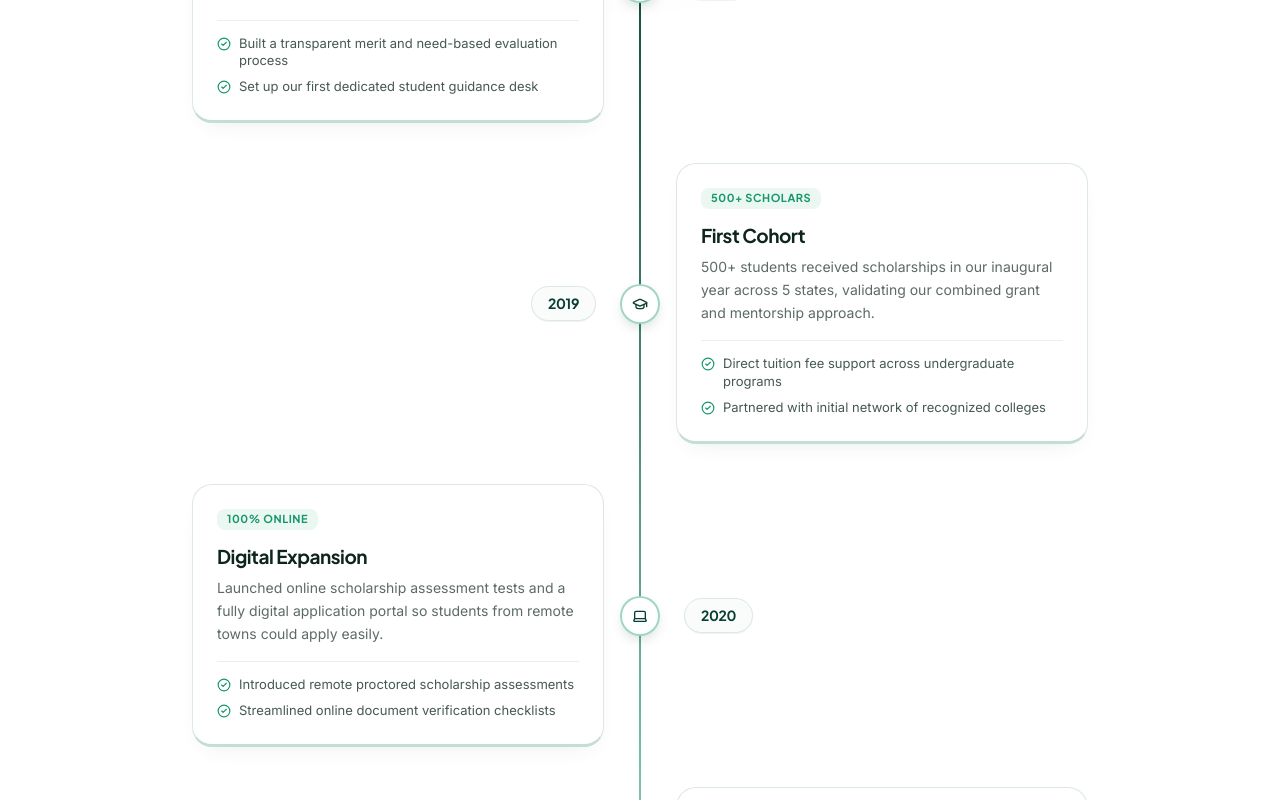
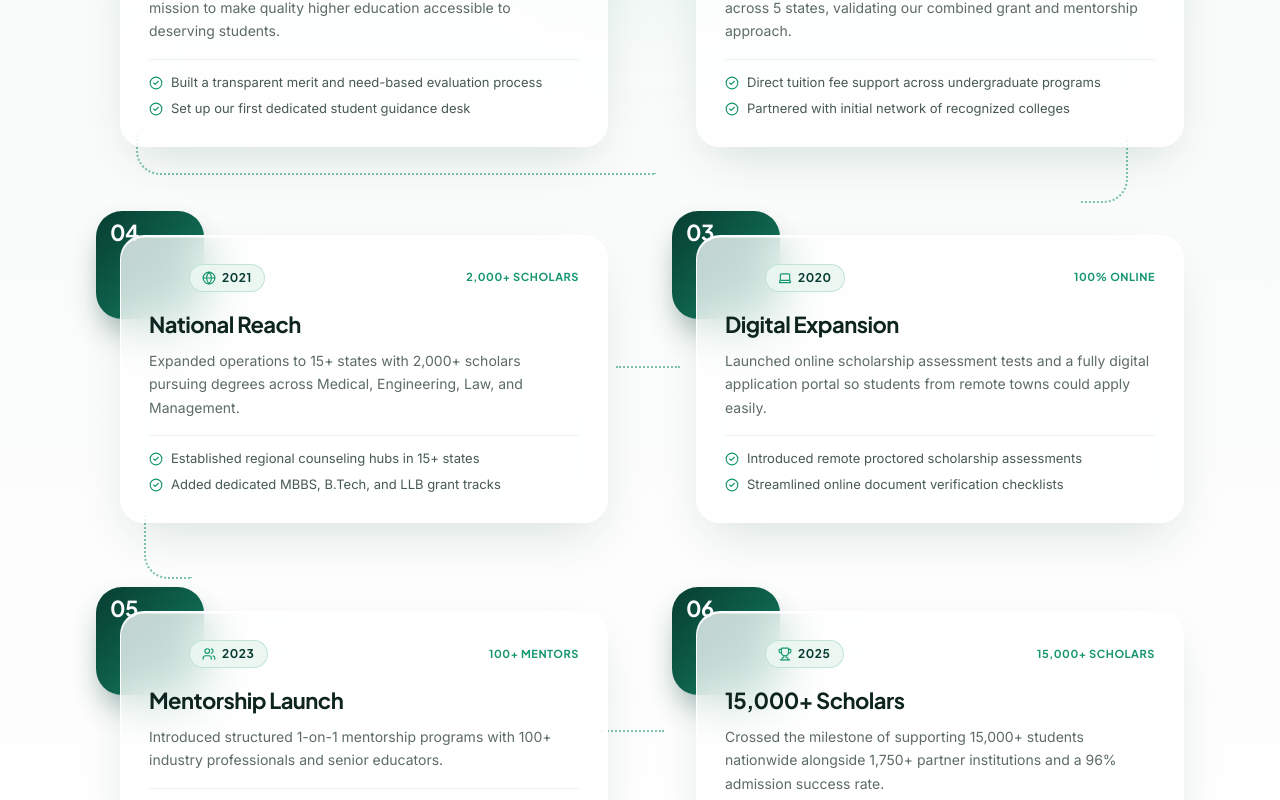
Before and after one commit to mannbond007/milestone, a Next.js app: page /about in a window 1280 px wide. Shown: the part 4820-5620 px from the top of the page. Built offline with nearby package versions, Linux system fonts and the light colour scheme; no server answers.

Commit message:
Redesign Milestones Along The Way with frosted glass overlapping emerald badges and dotted snake connectors

```diff
--- a/src/app/about/page.tsx
+++ b/src/app/about/page.tsx
@@ -639,18 +639,18 @@ export default function AboutPage() {
         </div>
       </section>
 
-      {/* Timeline: Refined Vertical Center-Spine Journey */}
-      <section className="relative overflow-hidden border-t border-[#E3ECE8] bg-white py-20 md:py-28 dark:border-[#162E26] dark:bg-[#0B1411]">
-        {/* Subtle ambient emerald depth */}
+      {/* Timeline: Frosted Glass Overlapping Badge + Dotted Snake Connector Journey */}
+      <section className="relative overflow-hidden border-t border-[#E3ECE8] bg-gradient-to-b from-[#F4FAF7] via-[#FAFCFB] to-white py-20 md:py-28 dark:border-[#162E26] dark:from-[#081612] dark:via-[#07120F] dark:to-[#07120F]">
+        {/* Soft ambient mint depth */}
         <div
           aria-hidden="true"
-          className="pointer-events-none absolute left-1/2 top-24 h-80 w-80 -translate-x-1/2 rounded-full bg-[#15966F]/[0.05] blur-3xl"
+          className="pointer-events-none absolute left-1/2 top-28 h-96 w-96 -translate-x-1/2 rounded-full bg-[#15966F]/[0.07] blur-3xl"
         />
 
         <div className="relative z-10 mx-auto max-w-6xl px-4 sm:px-6 lg:px-8">
           {/* Clean Editorial Header */}
-          <ScrollReveal className="mx-auto mb-16 max-w-2xl text-center">
-            <div className="inline-flex items-center gap-2 rounded-full border border-[#15966F]/20 bg-[#EBF7F1] px-3.5 py-1.5 shadow-[inset_0_1px_0_rgba(255,255,255,0.85)] dark:border-[#34D399]/25 dark:bg-[#112B23] dark:shadow-none">
+          <ScrollReveal className="mx-auto mb-14 max-w-2xl text-center">
+            <div className="inline-flex items-center gap-2 rounded-full border border-[#15966F]/20 bg-white/90 px-3.5 py-1.5 shadow-[0_4px_14px_-6px_rgba(7,61,50,0.12)] dark:border-[#34D399]/25 dark:bg-[#112B23] dark:shadow-none">
               <span className="h-1.5 w-1.5 rounded-full bg-[#15966F] ring-2 ring-[#15966F]/25 dark:bg-[#34D399] dark:ring-[#34D399]/25" />
               <span className="text-[11px] font-bold uppercase tracking-[0.16em] text-[#073D32] dark:text-[#6EE7B7]">
                 Our Journey
@@ -683,46 +683,95 @@ export default function AboutPage() {
             </p>
           </ScrollReveal>
 
-          <div className="relative mx-auto max-w-4xl">
-            {/* Clean Vertical Center Spine */}
+          {/* 2-Column Snake Glassmorphic Journey Grid */}
+          <div className="relative grid grid-cols-1 gap-x-12 gap-y-12 lg:grid-cols-2 lg:gap-x-16 lg:gap-y-16">
+            {milestones.map((item, i) => {
+              const num = String(i + 1).padStart(2, "0");
+              const Icon = item.icon;
+              // Snake ordering on desktop: 01 -> 02, 04 <- 03, 05 -> 06 (chronological on mobile)
+              const desktopOrderClass =
+                i === 2
+                  ? "lg:order-4"
+                  : i === 3
+                  ? "lg:order-3"
+                  : i === 4
+                  ? "lg:order-5"
+                  : i === 5
+                  ? "lg:order-6"
+                  : `lg:order-${i + 1}`;
+
+              return (
+                <ScrollReveal
+                  key={item.year}
+                  delay={i * 0.06}
+                  className={`relative ${desktopOrderClass}`}
+                >
+                  <div className="group relative pl-5 pt-5 sm:pl-6 sm:pt-6">
+                    {/* Dotted Snake Connector Paths (Desktop) */}
+                    {i === 0 && (
                       <div
                         aria-hidden="true"
-              className="absolute bottom-6 left-5 top-6 w-[2px] -translate-x-1/2 bg-gradient-to-b from-[#073D32] via-[#15966F]/60 to-[#DCE8E3] md:left-1/2 dark:from-[#34D399] dark:via-[#15966F]/50 dark:to-[#18332B]"
+                        className="pointer-events-none absolute -bottom-7 left-10 -right-12 hidden h-10 rounded-bl-[24px] border-b-2 border-l-2 border-dotted border-[#15966F]/55 lg:block"
                       />
+                    )}
+                    {i === 1 && (
+                      <div
+                        aria-hidden="true"
+                        className="pointer-events-none absolute -bottom-14 right-14 hidden h-16 w-12 rounded-br-[24px] border-b-2 border-r-2 border-dotted border-[#15966F]/55 lg:block"
+                      />
+                    )}
+                    {i === 2 && (
+                      <div
+                        aria-hidden="true"
+                        className="pointer-events-none absolute -left-14 top-1/2 hidden w-16 -translate-y-1/2 border-t-2 border-dotted border-[#15966F]/55 lg:block"
+                      />
+                    )}
+                    {i === 3 && (
+                      <div
+                        aria-hidden="true"
+                        className="pointer-events-none absolute -bottom-14 left-12 hidden h-16 w-12 rounded-bl-[24px] border-b-2 border-l-2 border-dotted border-[#15966F]/55 lg:block"
+                      />
+                    )}
+                    {i === 4 && (
+                      <div
+                        aria-hidden="true"
+                        className="pointer-events-none absolute -right-14 top-1/2 hidden w-16 -translate-y-1/2 border-t-2 border-dotted border-[#15966F]/55 lg:block"
+                      />
+                    )}
 
-            <div className="space-y-8 md:space-y-10">
-              {milestones.map((item, i) => {
-                const isEven = i % 2 === 0;
-                const isLatest = i === milestones.length - 1;
-                const Icon = item.icon;
-
-                const cardMarkup = (
+                    {/* Overlapping Deep Emerald-Forest Squircle Badge (Blurs smoothly through glass card) */}
                     <div
-                    className={`relative rounded-[20px] border border-b-[3px] p-5 transition-all duration-300 group-hover:-translate-y-0.5 sm:p-6 ${
-                      isLatest
-                        ? "border-[#15966F]/40 border-b-[#15966F]/60 bg-gradient-to-br from-white via-[#F4FBF7] to-[#E6F5EE] shadow-[0_14px_32px_-14px_rgba(21,150,111,0.22)] dark:border-[#34D399]/35 dark:from-[#0E241E] dark:to-[#133228]"
-                        : "border-[#DCE8E3] border-b-[#C5DDD3] bg-white shadow-[0_10px_24px_-14px_rgba(7,61,50,0.12)] group-hover:border-[#15966F]/45 group-hover:shadow-[0_18px_36px_-14px_rgba(7,61,50,0.18)] dark:border-[#1E3B32] dark:border-b-[#122922] dark:bg-[#0D1E19]"
-                    }`}
+                      aria-hidden="true"
+                      className="absolute left-0 top-0 z-0 flex h-[108px] w-[108px] items-start justify-start rounded-[26px] bg-gradient-to-br from-[#073D32] via-[#0F614C] to-[#15966F] pl-3.5 pt-2.5 shadow-[0_16px_32px_-8px_rgba(7,61,50,0.45)] transition-transform duration-300 group-hover:-translate-y-1 group-hover:scale-[1.03] dark:from-[#15966F] dark:via-[#0D5A46] dark:to-[#073D32]"
                     >
-                    <div className="flex items-center justify-between gap-2">
-                      <span className="inline-flex items-center rounded-md bg-[#EBF7F1] px-2.5 py-0.5 font-heading text-[11px] font-bold uppercase tracking-wider text-[#15966F] dark:bg-[#132E26] dark:text-[#6EE7B7]">
-                        {item.stat}
-                      </span>
-                      {/* Year badge shown inside card on mobile only */}
-                      <span className="font-heading text-[13px] font-bold text-[#073D32] md:hidden dark:text-white">
-                        {item.year}
+                      <span className="font-heading text-[22px] font-bold leading-none tracking-tight text-white">
+                        {num}
                       </span>
                     </div>
 
-                    <h3 className="mt-3 font-heading text-[18px] font-bold tracking-tight text-[#0E241E] sm:text-[19px] dark:text-white">
+                    {/* Frosted Translucent Glass Card */}
+                    <div className="relative z-10 overflow-hidden rounded-[24px] border border-white/95 bg-white/75 p-6 shadow-[0_20px_50px_-14px_rgba(7,61,50,0.16),inset_0_1.5px_0_rgba(255,255,255,1)] backdrop-blur-xl transition-all duration-300 group-hover:-translate-y-1 group-hover:border-[#15966F]/35 group-hover:bg-white/85 group-hover:shadow-[0_28px_56px_-14px_rgba(7,61,50,0.22)] sm:p-7 dark:border-[#1E3B32]/90 dark:bg-[#0D1E19]/80 dark:shadow-[0_20px_48px_-14px_rgba(0,0,0,0.5)]">
+                      {/* Header Row inside Glass Card */}
+                      <div className="flex items-center justify-between gap-3 pl-10">
+                        <span className="inline-flex items-center gap-1.5 rounded-full border border-[#15966F]/20 bg-[#EBF7F1]/90 px-3 py-1 font-heading text-[12px] font-bold tracking-wider text-[#073D32] dark:border-[#34D399]/25 dark:bg-[#132E26] dark:text-[#6EE7B7]">
+                          <Icon className="h-3.5 w-3.5 text-[#15966F] dark:text-[#34D399]" />
+                          <span>{item.year}</span>
+                        </span>
+
+                        <span className="font-heading text-[11px] font-bold uppercase tracking-wider text-[#15966F] dark:text-[#34D399]">
+                          {item.stat}
+                        </span>
+                      </div>
+
+                      <h3 className="mt-4 font-heading text-[20px] font-bold tracking-tight text-[#0E241E] sm:text-[22px] dark:text-white">
                         {item.title}
                       </h3>
 
-                    <p className="mt-1.5 text-[14px] leading-[1.65] text-[#5C6B64] dark:text-[#A0B3AC]">
+                      <p className="mt-2 text-[14px] leading-[1.68] text-[#5C6B64] dark:text-[#A0B3AC]">
                         {item.description}
                       </p>
 
-                    <ul className="mt-4 space-y-2 border-t border-[#E6F0EC] pt-3.5 dark:border-[#18332B]">
+                      <ul className="mt-4 space-y-2 border-t border-[#E6F0EC]/90 pt-3.5 dark:border-[#18332B]">
                         {item.points.map((pt) => (
                           <li
                             key={pt}
@@ -734,62 +783,10 @@ export default function AboutPage() {
                         ))}
                       </ul>
                     </div>
-                );
-
-                return (
-                  <ScrollReveal
-                    key={item.year}
-                    delay={i * 0.06}
-                    direction={isEven ? "left" : "right"}
-                  >
-                    <div className="group relative grid grid-cols-1 items-center md:grid-cols-[1fr_72px_1fr]">
-                      {/* Left Column */}
-                      <div
-                        className={`pl-14 md:pl-0 ${
-                          isEven ? "block" : "hidden md:flex md:justify-end md:pr-2"
-                        }`}
-                      >
-                        {isEven ? (
-                          cardMarkup
-                        ) : (
-                          <span className="inline-flex items-center rounded-full border border-[#DCE8E3] bg-[#FAFCFB] px-4 py-1.5 font-heading text-[14px] font-bold tracking-tight text-[#073D32] shadow-2xs transition-colors duration-300 group-hover:border-[#15966F]/45 group-hover:bg-[#EBF7F1] group-hover:text-[#15966F] dark:border-[#1E3B32] dark:bg-[#0D1E19] dark:text-[#6EE7B7]">
-                            {item.year}
-                          </span>
-                        )}
-                      </div>
-
-                      {/* Center Node */}
-                      <div className="absolute left-5 top-5 z-10 -translate-x-1/2 md:static md:flex md:translate-x-0 md:items-center md:justify-center">
-                        <div
-                          className={`flex h-10 w-10 items-center justify-center rounded-full border-2 transition-all duration-300 group-hover:scale-110 ${
-                            isLatest
-                              ? "border-[#15966F] bg-[#073D32] text-white shadow-[0_8px_20px_-4px_rgba(21,150,111,0.5)] dark:border-[#34D399] dark:bg-[#15966F]"
-                              : "border-[#15966F]/40 bg-white text-[#073D32] shadow-[0_6px_14px_-4px_rgba(7,61,50,0.2)] group-hover:border-[#15966F] group-hover:bg-[#073D32] group-hover:text-white dark:border-[#34D399]/40 dark:bg-[#0D1E19] dark:text-[#6EE7B7] dark:group-hover:bg-[#15966F] dark:group-hover:text-white"
-                          }`}
-                        >
-                          <Icon className="h-4 w-4" strokeWidth={2} />
-                        </div>
-                      </div>
-
-                      {/* Right Column */}
-                      <div
-                        className={`pl-14 md:pl-0 ${
-                          !isEven ? "block" : "hidden md:flex md:justify-start md:pl-2"
-                        }`}
-                      >
-                        {!isEven ? (
-                          cardMarkup
-                        ) : (
-                          <span className="inline-flex items-center rounded-full border border-[#DCE8E3] bg-[#FAFCFB] px-4 py-1.5 font-heading text-[14px] font-bold tracking-tight text-[#073D32] shadow-2xs transition-colors duration-300 group-hover:border-[#15966F]/45 group-hover:bg-[#EBF7F1] group-hover:text-[#15966F] dark:border-[#1E3B32] dark:bg-[#0D1E19] dark:text-[#6EE7B7]">
-                            {item.year}
-                          </span>
-                        )}
-                      </div>
                   </div>
                 </ScrollReveal>
               );
             })}
-            </div>
           </div>
         </div>
       </section>
```
Lines whose indentation alone changed are shown as unchanged.
